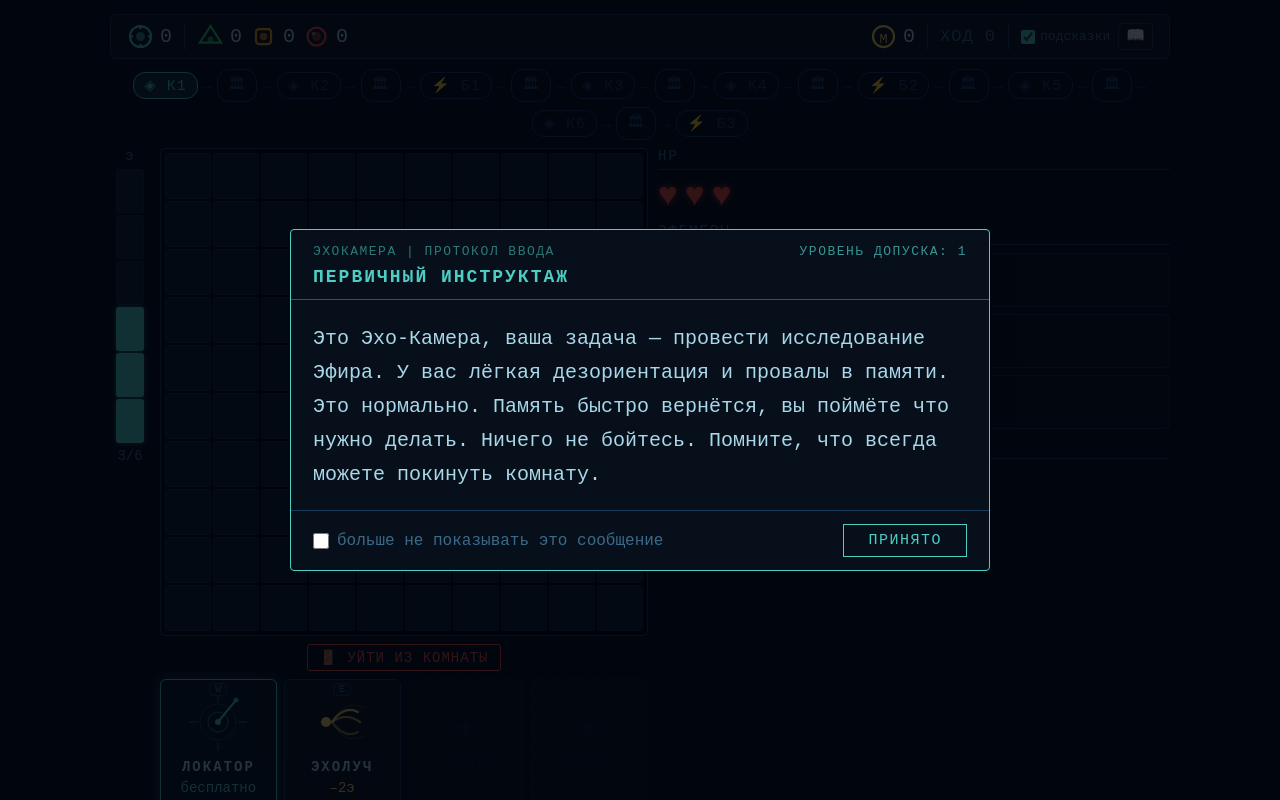
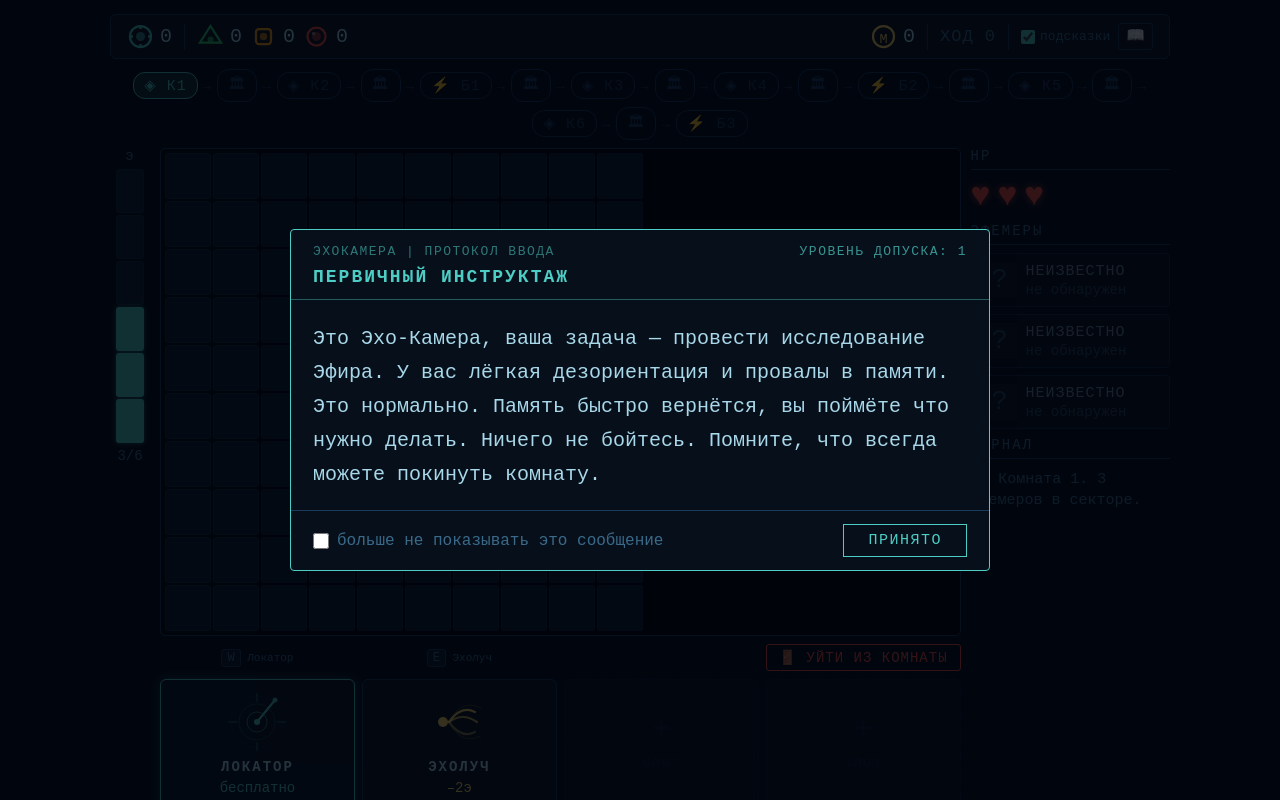
Before and after one commit to kvselezneff/Sonar, a website: page prototype/index.html in a window 1280 px wide. Shown: the top 800 px of the page. Drawn offline with Linux system fonts and the light colour scheme.

Commit message:
fix: подсказки W/E над слотами инструментов в одной строке с кнопкой выйти

```diff
--- a/prototype/index.html
+++ b/prototype/index.html
@@ -99,11 +99,15 @@
       </div>
       <!-- Boss bar — content rendered dynamically by JS -->
       <div id="boss-bar" class="hidden"></div>
-      <div id="keys-bar"><button id="btn-exit-room">🚪 УЙТИ ИЗ КОМНАТЫ</button></div>
+      <div id="keys-bar">
+        <div class="slot-key-hint"><kbd>W</kbd> Локатор</div>
+        <div class="slot-key-hint"><kbd>E</kbd> Эхолуч</div>
+        <div></div>
+        <button id="btn-exit-room">🚪 УЙТИ ИЗ КОМНАТЫ</button>
+      </div>
       <!-- Tool card slots -->
       <div id="tool-row">
         <div class="card-slot" id="card-0" data-tool="locator">
-          <div class="card-key">W</div>
           <div class="card-inner">
             <svg class="card-art" viewBox="0 0 64 64" xmlns="http://www.w3.org/2000/svg">
               <circle cx="32" cy="32" r="26" fill="none" stroke="#4ecdc4" stroke-width="0.4" opacity=".15"/>
@@ -123,7 +127,6 @@
           </div>
         </div>
         <div class="card-slot" id="card-1" data-tool="echobeamer">
-          <div class="card-key">E</div>
           <div class="card-inner">
             <svg class="card-art" viewBox="0 0 64 64" xmlns="http://www.w3.org/2000/svg">
               <circle cx="16" cy="32" r="5" fill="#f0d060"/>
--- a/prototype/style.css
+++ b/prototype/style.css
@@ -166,10 +166,9 @@
 }
 
 /* ─── KEYS BAR ───────────────────────────────────── */
-#keys-bar { font-size: 13px; color: var(--dim); text-align: center; letter-spacing: 0; white-space: nowrap; overflow: hidden; }
+#keys-bar { display: grid; grid-template-columns: repeat(4, 1fr); gap: 7px; align-items: center; font-size: 13px; color: var(--dim); letter-spacing: 0; }
+.slot-key-hint { text-align: center; font-size: 11px; color: var(--dim); }
 kbd { background: var(--surface); border: 1px solid var(--border); border-radius: 3px; padding: 1px 5px; font-family: 'Courier New', monospace; font-size: 12px; }
-/* ─── CARD KEY HINT ─────────────────────────────── */
-.card-key { position: absolute; top: 3px; left: 50%; transform: translateX(-50%); font-size: 10px; color: var(--dim); background: var(--surface); border: 1px solid var(--border); border-radius: 3px; padding: 0 5px; pointer-events: none; z-index: 1; }
 /* ─── COMBO LAMPS ────────────────────────────────── */
 #combo-lamps {
   display: flex;
@@ -193,6 +192,7 @@
   background: none; border: 1px solid var(--red); color: var(--red);
   padding: 4px 12px; font-family: 'Courier New', monospace; font-size: 14px;
   letter-spacing: 1px; border-radius: 3px; cursor: pointer; transition: all .15s;
+  justify-self: end;
 }
 #btn-exit-room:hover { background: rgba(231,76,60,.12); }
 
```
